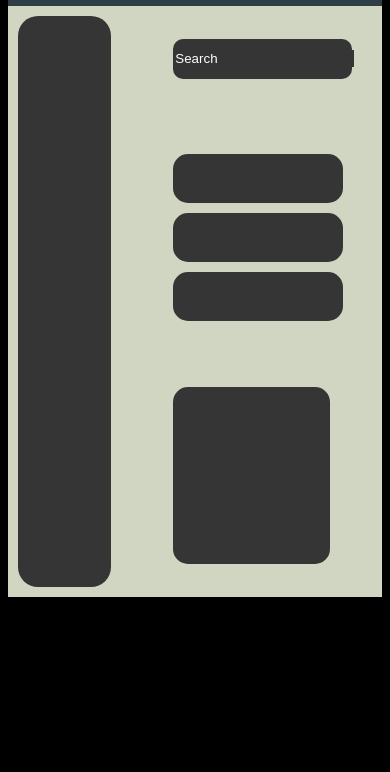
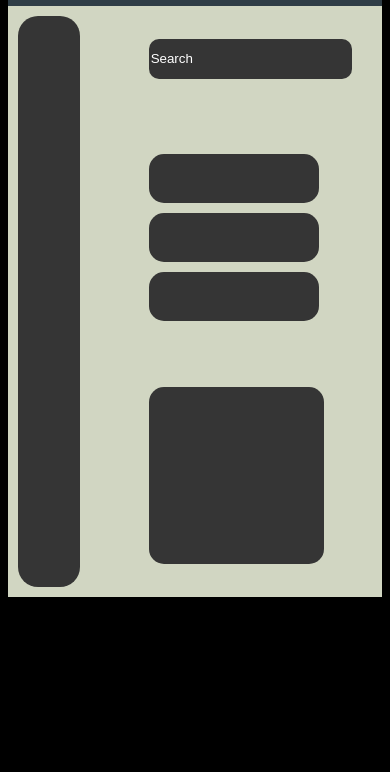
Before and after one commit to arunkumarreddyc/githubmodelpage, a plain HTML site: page index.html in a window 390 px wide. Shown: the part 72-844 px from the top of the page. Drawn offline with Linux system fonts and the light colour scheme.

Commit message:
final commit

```diff
--- a/index.html
+++ b/index.html
@@ -10,7 +10,7 @@
         background-color: black;
         display: flex;
         flex-flow: row;
-        justify-content:stretch;
+        justify-content: stretch;
       }
       .main {
         display: flex;
@@ -106,12 +106,12 @@
       }
       input {
         background-color: #353535;
-        border: none !important;
+        margin-right: 50%;
         color: #fff !important;
+        border: none;
       }
       input:hover {
         border: none !important;
-
       }
       @media only screen and (max-width: 600px) {
         .article1,
@@ -120,9 +120,7 @@
           margin-left: 20%;
           width: ;
         }
-        .sub1 {
-          width: 250px;
-        }
+
         .content3 {
           width: auto;
           margin-right: 20%;
@@ -150,7 +148,9 @@
       <div class="item2">
         <div class="sub1"></div>
         <div class="sub2">
-          <div class="content1"><input type="search" value="Search" /></div>
+          <div class="content1">
+            <input type="search" style="width: 40%" value="Search" />
+          </div>
           <div class="content2">
             <div class="article1"></div>
             <div class="article2"></div>
```
